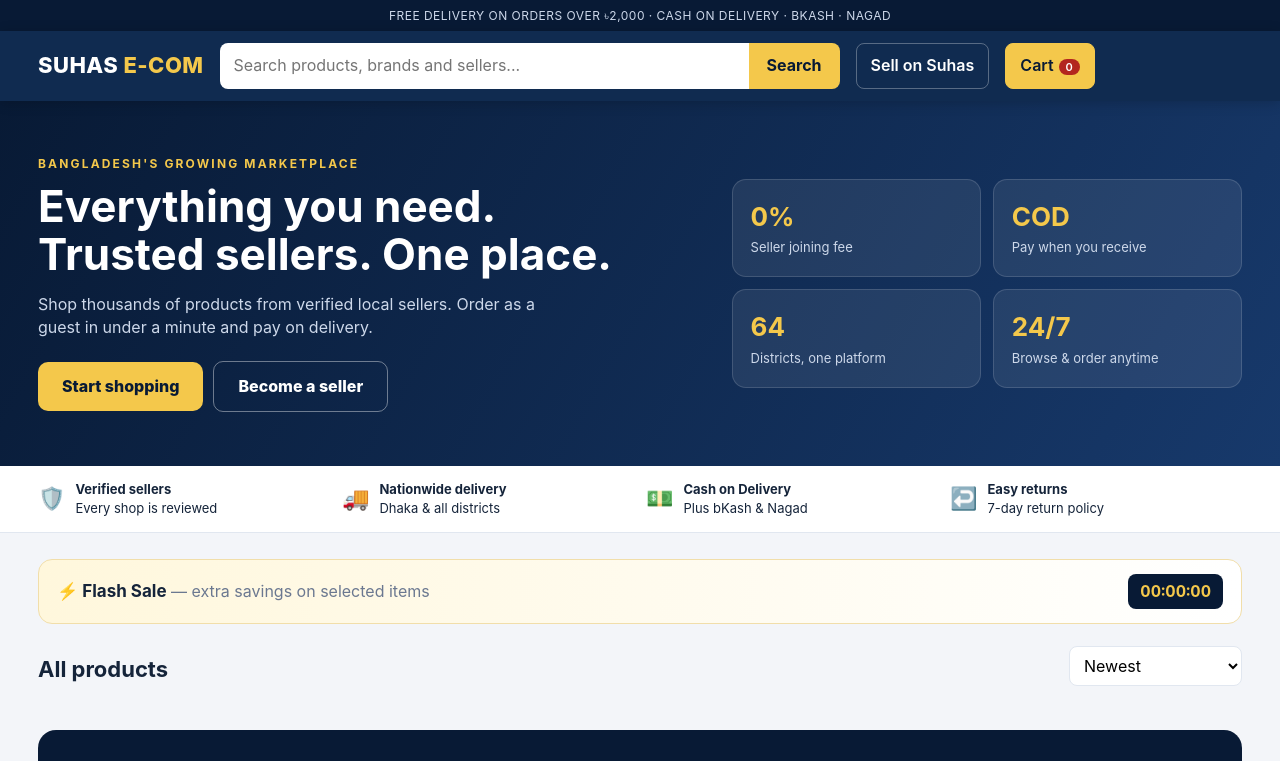
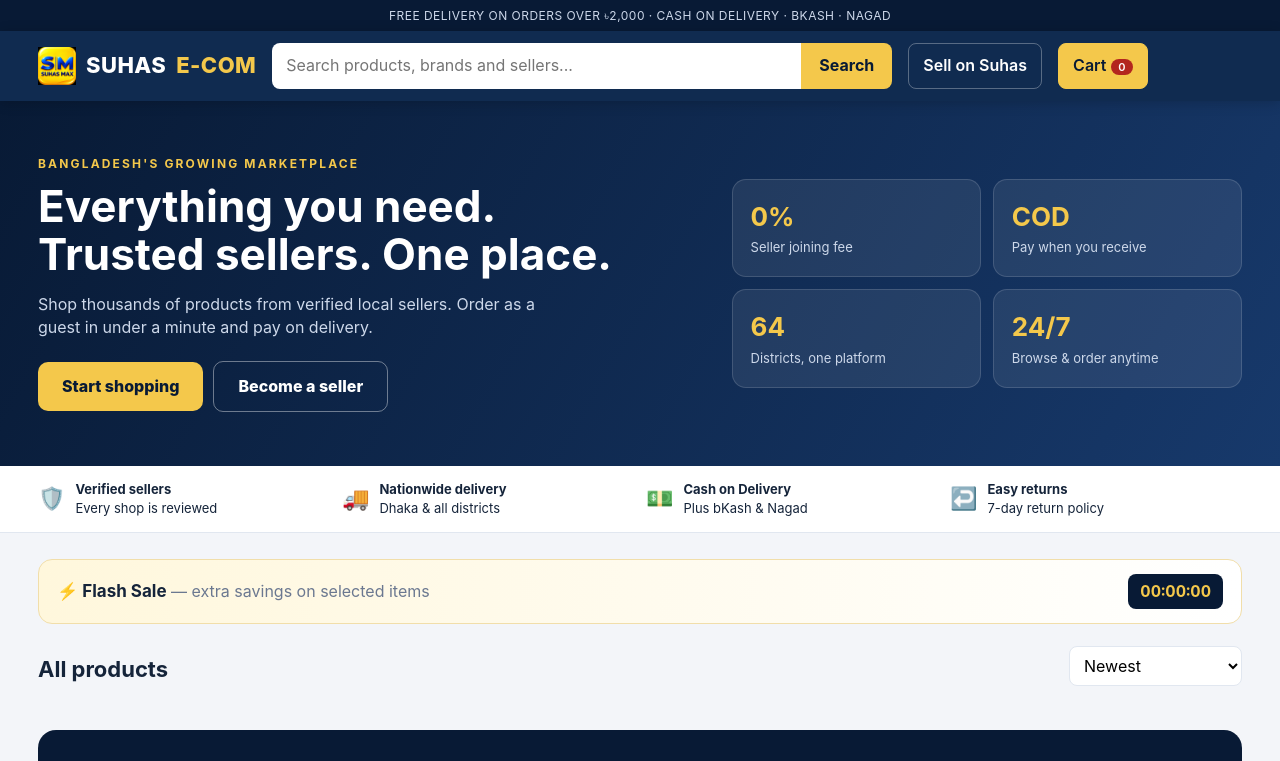
Before and after one commit to suhasgroupin-web/suhasgroup, a plain HTML site: page apps/suhas-ecom/index.html in a window 1280 px wide. Shown: the top 761 px of the page. Drawn offline with Linux system fonts and the light colour scheme; a script that the page names is missing.

Commit message:
Add logo and favicon to Suhas E-Com header
Co-Authored-By: Claude Sonnet 5.5 <noreply@anthropic.com>
Claude-Session: https://claude.ai/code/session_01NnFLUqXNS5ZbdfQfXGAfBP

```diff
--- a/apps/suhas-ecom/index.html
+++ b/apps/suhas-ecom/index.html
@@ -4,7 +4,7 @@
 <meta charset="utf-8"><meta name="viewport" content="width=device-width,initial-scale=1,viewport-fit=cover">
 <meta name="theme-color" content="#081a35">
 <meta name="description" content="Suhas E-Com — Bangladesh's multi-vendor online marketplace. Shop from trusted sellers, pay with Cash on Delivery, bKash or Nagad.">
-<title>Suhas E-Com — Online Marketplace</title>
+<link rel="icon" type="image/png" href="favicon.png"><title>Suhas E-Com — Online Marketplace</title>
 <style>
 :root{--navy:#081a35;--navy2:#102b50;--gold:#f4c84b;--ink:#15243a;--muted:#6b7890;--paper:#f3f5f9;--line:#e1e7f0;--white:#fff;--green:#16794b;--red:#b3261e}
 *{box-sizing:border-box}html{scroll-behavior:smooth}body{margin:0;background:var(--paper);color:var(--ink);font-family:Inter,system-ui,-apple-system,Segoe UI,sans-serif;line-height:1.45}
@@ -13,7 +13,7 @@ button,input,textarea,select{font:inherit}button{cursor:pointer}a{color:inherit}
 .top{background:var(--navy);color:#cdd8ea;font-size:12px;padding:7px 16px;text-align:center;letter-spacing:.04em}
 .nav{background:var(--navy2);position:sticky;top:0;z-index:20;box-shadow:0 2px 12px rgba(0,0,0,.18)}
 .navin{max-width:1240px;margin:auto;padding:12px 18px;display:flex;align-items:center;gap:16px}
-.logo{font-weight:800;font-size:22px;color:#fff;letter-spacing:.02em;white-space:nowrap}.logo span{color:var(--gold)}
+.logo{display:flex;align-items:center;gap:10px;font-weight:800;font-size:22px;color:#fff;letter-spacing:.02em;white-space:nowrap}.logo span{color:var(--gold)}
 .search{flex:1;max-width:620px;display:flex}.search input{flex:1;border:0;border-radius:8px 0 0 8px;padding:11px 14px;outline:none}
 .search button{border:0;background:var(--gold);color:var(--navy);font-weight:700;padding:0 18px;border-radius:0 8px 8px 0}
 .navbtn{border:1px solid rgba(255,255,255,.3);background:transparent;color:#fff;border-radius:8px;padding:10px 14px;font-weight:600;white-space:nowrap}
@@ -69,7 +69,7 @@ input,textarea,select.f{width:100%;border:1px solid var(--line);border-radius:9p
 <body>
 <div class="top">FREE DELIVERY ON ORDERS OVER ৳2,000 · CASH ON DELIVERY · BKASH · NAGAD</div>
 <header class="nav"><div class="navin">
-<div class="logo">SUHAS <span>E-COM</span></div>
+<div class="logo"><img src="logo.png" alt="Suhas logo" width="38" height="38">SUHAS <span>E-COM</span></div>
 <form class="search" id="searchForm" role="search"><input id="search" type="search" placeholder="Search products, brands and sellers..." aria-label="Search products"><button type="submit">Search</button></form>
 <button class="navbtn" id="sellBtn">Sell on Suhas</button>
 <button class="navbtn gold" id="cartBtn">Cart<span class="badge" id="cartCount">0</span></button>
```
Also changed, not shown: apps/suhas-ecom/favicon.png (added), apps/suhas-ecom/logo.png (added).
